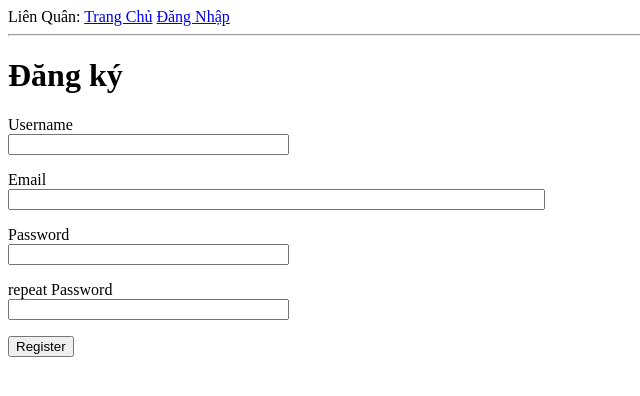
After one commit to PhoenixReal/Basic-Python_Website, a Flask app: page /register in a window 1280 px wide. The commit adds this page. Shown: the top 396 px of the page, without its empty margins (0-640 px from the left). Run offline with Flask 3, Linux system fonts and the light colour scheme.

Commit message:
Complete the login page, can register and login

```diff
--- a/app/__init__.py
+++ b/app/__init__.py
@@ -2,10 +2,13 @@ from flask import Flask
 from config import Config
 from flask_sqlalchemy import SQLAlchemy
 from flask_migrate import Migrate
+from flask_login import LoginManager
 
 app = Flask(__name__)
 app.config.from_object(Config)
 db = SQLAlchemy(app)
 migrate = Migrate(app, db)
+login = LoginManager(app)
+login.login_view = 'login'
 
 from app import routes, models
--- a/app/forms.py
+++ b/app/forms.py
@@ -1,9 +1,32 @@
 from flask_wtf import FlaskForm
 from wtforms import StringField, PasswordField, BooleanField, SubmitField
-from wtforms.validators import DataRequired
+from wtforms.validators import DataRequired, ValidationError, Email, EqualTo
+import sqlalchemy as sa
+from app import db
+from app.models import User
 
 class LoginForm(FlaskForm):
     username = StringField('username', validators=[DataRequired()])
     password = PasswordField('password', validators=[DataRequired()])
     remember_me = BooleanField('Remember Me')
     submit = SubmitField('Sign In')
+
+class RegistrationForm(FlaskForm):
+    username = StringField('Username', validators=[DataRequired()])
+    email = StringField('Email', validators=[DataRequired(), Email()])
+    password = PasswordField('Password', validators=[DataRequired()])
+    password2 = PasswordField(
+        'repeat Password', validators=[DataRequired(), EqualTo('password')])
+    submit = SubmitField('Register')
+
+    def validate_username(self, username):
+        user = db.session.scalar(sa.select(User).where(
+            User.username == username.data))
+        if user is not None:
+            raise ValidationError('Please use a different username.')
+
+    def validate_email(self, email):
+        user = db.session.scalar(sa.select(User).where(
+            User.email == email.data))
+        if user is not None:
+            raise ValidationError('Please use a different email address.')
--- a/app/routes.py
+++ b/app/routes.py
@@ -1,9 +1,18 @@
-from flask import render_template, flash, redirect
+from flask import render_template, flash, redirect, url_for
 from app import app
-from app.forms import LoginForm
+from app.forms import LoginForm, RegistrationForm
+from flask_login import current_user, login_user
+import sqlalchemy as sa
+from app import db
+from app.models import User
+from flask_login import logout_user
+from flask_login import login_required
+from flask import request
+from urllib.parse import urlsplit
 
 @app.route('/')
 @app.route('/index')
+@login_required
 def index():
     user = {'username': 'Phoenix'}
     posts = [
@@ -16,12 +25,43 @@ def index():
             'body': 'Van heo đi top!'
         }
     ]
-    return render_template('index.html', title='Trang chủ', user=user, posts=posts)
+    return render_template('index.html', title='Trang chủ', posts=posts)
+
+
 @app.route('/login', methods=['GET', 'POST'])
 def login():
+    if current_user.is_authenticated:
+        return redirect(url_for('index'))
     form = LoginForm()
     if form.validate_on_submit():
-        flash('Login requested for user {}, remember_me={}'.format(
-            form.username.data, form.remember_me.data))
+        user = db.session.scalar(
+            sa.select(User).where(User.username == form.username.data))
+        if user is None or not user.check_password(form.password.data):
+           flash(_('Invalid username or password'))
+           return redirect(url_for('login'))
+        login_user(user, remember=form.remember_me.data)
         return redirect(url_for('index'))
+        next_page = request.args.get('next')
+        if not next_page or urlsplit(next_page).netloc != '':
+            next_page = url_for('index')
+        return redirect(next_page)
     return render_template('login.html', title='Đăng nhập', form=form)
+
+@app.route('/logout')
+def logout():
+    logout_user()
+    return redirect(url_for('index'))
+
+@app.route('/register', methods=['GET', 'POST'])
+def register():
+    if current_user.is_authenticated:
+        return redirect(url_for('index'))
+    form = RegistrationForm()
+    if form.validate_on_submit():
+        user = User(username=form.username.data, email=form.email.data)
+        user.set_password(form.password.data)
+        db.session.add(user)
+        db.session.commit()
+        flash('Chào mừng bạn đến với bình nguyên vô tận!')
+        return redirect(url_for('login'))
+    return render_template('register.html', title='Register', form=form)
--- a/app/templates/base.html
+++ b/app/templates/base.html
@@ -10,8 +10,12 @@
   <body>
     <div>
       Liên Quân:
-      <a href="{{ url_for ('index') }}">Trang Chủ</a>
-      <a href="{{ url_for ('login') }}">Đăng Nhập</a>
+      <a href="{{ url_for('index') }}">Trang Chủ</a>
+      {% if current_user.is_anonymous %}
+      <a href="{{ url_for('login') }}">Đăng Nhập</a>
+      {% else %}
+      <a href="{{ url_for('logout') }}">Đăng Xuất</a>
+      {% endif %}
     </div>
     <hr>
     {% with messages = get_flashed_messages() %}
--- a/app/templates/index.html
+++ b/app/templates/index.html
@@ -10,7 +10,7 @@
     <body>
     {% extends "base.html" %}
     {% block content %}
-        <h1>Xin chào, {{ user.username }}!</h1>
+        <h1>Xin chào, {{ current_user.username }}!</h1>
         {% for post in posts %}
         <div><p>{{ post.author.username }} says: <b>{{ post.body }}</b></p></div>
         {% endfor %}
--- a/app/templates/login.html
+++ b/app/templates/login.html
@@ -20,5 +20,6 @@
        </p>
        <p>{{ form.remember_me() }} {{ form.remember_me.label }}</p>
        <p>{{ form.submit() }}</p>
+    <p>New User? <a href="{{ url_for('register') }}">Click to Register!</a></p>
   </form>
 {% endblock %}
--- /dev/null
+++ b/app/templates/register.html
@@ -0,0 +1,37 @@
+{% extends "base.html" %}
+
+{% block content %}
+    <h1>Đăng ký</h1>
+    <form action="" method="post">
+        {{ form.hidden_tag() }}
+        <p>
+           {{ form.username.label }}<br>
+           {{ form.username(size=32) }}<br>
+           {% for error in form.username.errors %}
+           <span style="color: red;">[{{ error }}]</span>
+           {% endfor %}
+        </p>
+        <p>
+           {{ form.email.label }}<br>
+           {{ form.email(size=64) }}<br>
+           {% for error in form.email.errors %}
+           <span style="color: red;">[{{ error }}]</span>
+           {% endfor %}
+        </p>
+        <p>
+           {{ form.password.label }}<br>
+           {{ form.password(size=32) }}<br>
+           {% for error in form.password.errors %}
+           <span style="color: red;">[{{ error }}]</span>
+           {% endfor %}
+        </p>
+        <p>
+           {{ form.password2.label }}<br>
+           {{ form.password2(size=32) }}<br>
+           {% for error in form.password2.errors %}
+           <span style="color: red;">[{{ error }}]</span>
+           {% endfor %}
+        </p>
+        <p>{{ form.submit() }}</p>
+    </form>
+{% endblock %}
```
Also changed, not shown: app/models.py (+15 -1 lines), app.db.
